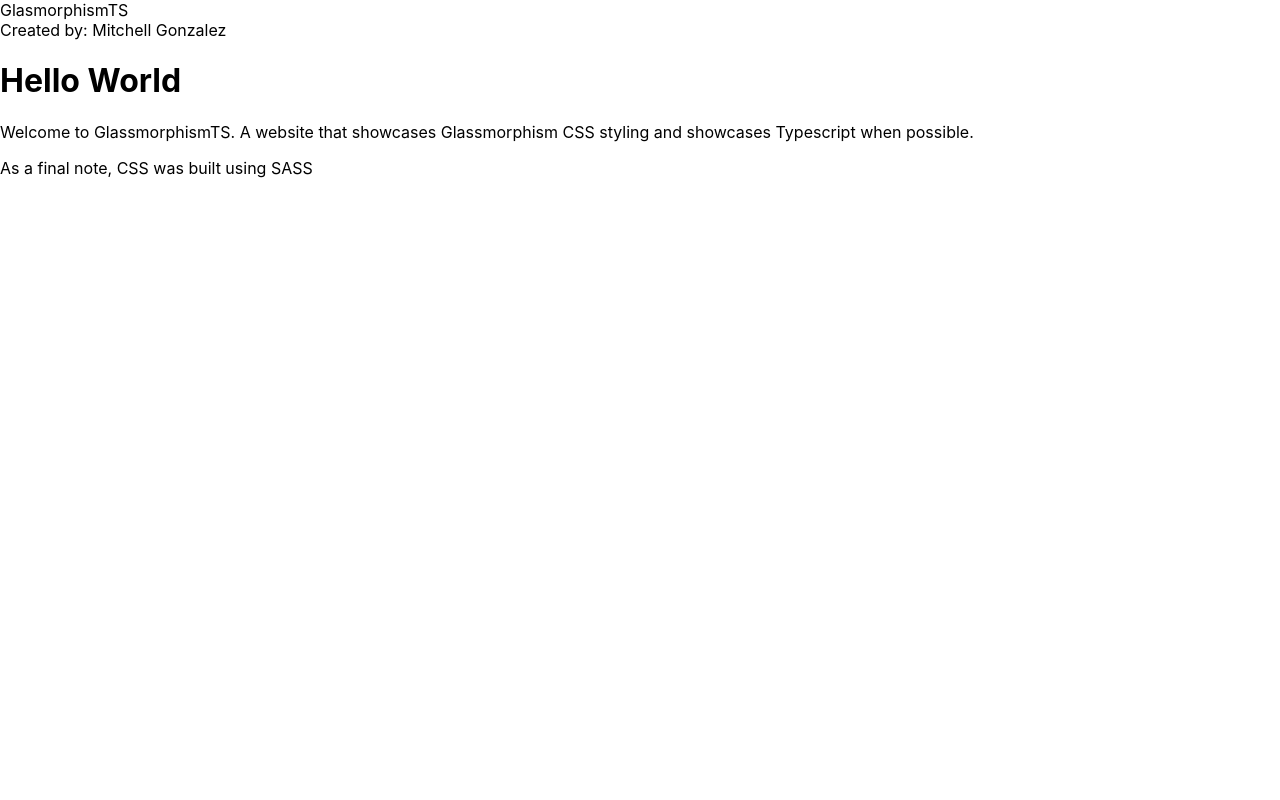
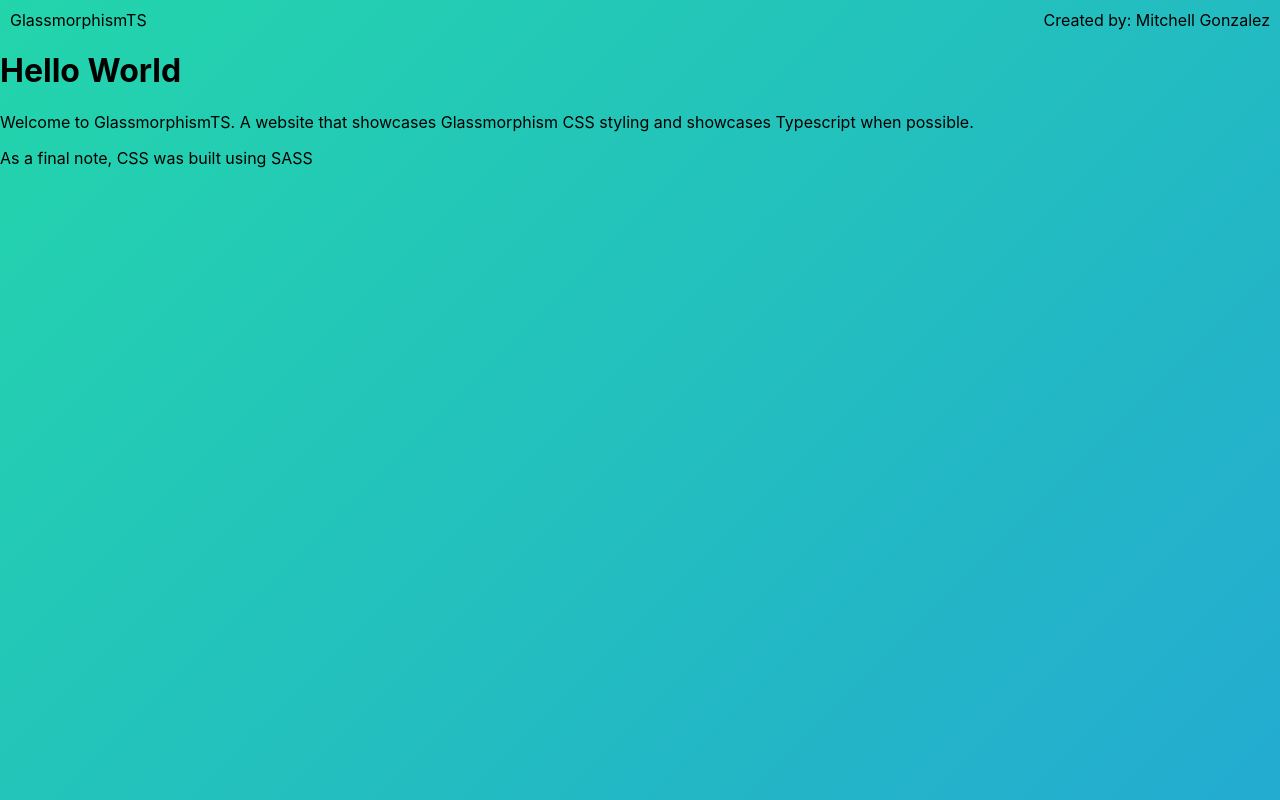
Before and after one commit to DJVinyl/GlassmorphismTS, a React (Create React App) app: page / in a window 1280 px wide. Built offline with nearby package versions, Linux system fonts and the light colour scheme.

Commit message:
added a background gradient

```diff
--- a/package.json
+++ b/package.json
@@ -13,6 +13,7 @@
     "react": "^17.0.2",
     "react-dom": "^17.0.2",
     "react-scripts": "4.0.3",
+    "sass": "^1.32.11",
     "typescript": "^4.2.4",
     "web-vitals": "^1.1.1"
   },
--- a/src/App.css
+++ /dev/null
@@ -1,38 +0,0 @@
-.App {
-  text-align: center;
-}
-
-.App-logo {
-  height: 40vmin;
-  pointer-events: none;
-}
-
-@media (prefers-reduced-motion: no-preference) {
-  .App-logo {
-    animation: App-logo-spin infinite 20s linear;
-  }
-}
-
-.App-header {
-  background-color: #282c34;
-  min-height: 100vh;
-  display: flex;
-  flex-direction: column;
-  align-items: center;
-  justify-content: center;
-  font-size: calc(10px + 2vmin);
-  color: white;
-}
-
-.App-link {
-  color: #61dafb;
-}
-
-@keyframes App-logo-spin {
-  from {
-    transform: rotate(0deg);
-  }
-  to {
-    transform: rotate(360deg);
-  }
-}
--- a/src/App.jsx
+++ b/src/App.jsx
@@ -1,4 +1,3 @@
-import './App.css';
 import Nav from './Components/Nav/Nav'
 import Hello from './Components/Welcome/Hello'
 
--- a/src/Components/Nav/Nav.jsx
+++ b/src/Components/Nav/Nav.jsx
@@ -1,8 +1,10 @@
+import './Nav.scss'
+
 export default function Nav() {
   return (
-    <div className="nav-bar">
-      <div className="title">GlasmorphismTS</div>
-      <div className='creator'>Created by: Mitchell Gonzalez</div>
-    </div>
+    <ul className="nav-bar">
+      <li className="title">GlassmorphismTS</li>
+      <li className='creator'>Created by: Mitchell Gonzalez</li>
+    </ul>
   );
 }
--- /dev/null
+++ b/src/Components/Nav/Nav.scss
@@ -0,0 +1,13 @@
+ul {
+  list-style-type: none;
+  margin-top: 10px;
+  margin-left: 10px;
+  margin-right: 10px;
+  padding: 0;
+  display: flex;
+  justify-content: space-between;
+}
+
+li {
+  display: inline;
+}
--- a/src/index.jsx
+++ b/src/index.jsx
@@ -1,6 +1,6 @@
 import React from 'react';
 import ReactDOM from 'react-dom';
-import './index.css';
+import './index.scss';
 import App from './App';
 
 ReactDOM.render(
--- a/src/index.css
+++ b/src/index.scss
@@ -5,6 +5,9 @@ body {
     sans-serif;
   -webkit-font-smoothing: antialiased;
   -moz-osx-font-smoothing: grayscale;
+
+  background: linear-gradient(-45deg, #ee7752, #e73c7e, #23a6d5, #23d5ab);
+  background-size: 400% 1000%;
 }
 
 code {
```
Also changed, not shown: src/Components/TextBox/TextBox.jsx (added, +7 -0 lines), public/cool-background.png (added), 1 other file (tests, documents, lock files or other folders).
